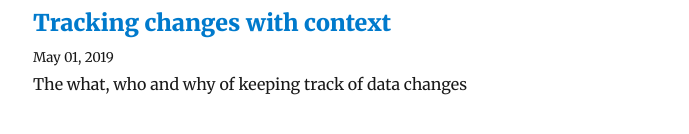
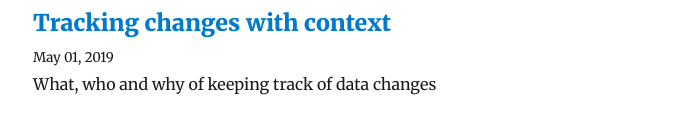
Before and after one commit to luizdamim/luizdamim.com, a Gatsby site: page / in a window 1280 px wide. Shown: the part 468-602 px from the top of the page, without its empty margins (292-981 px from the left). Built offline with nearby package versions, Linux system fonts and the light colour scheme; Gatsby itself is replaced by a stand-in of ours; some packages are replaced by stand-ins of ours.

Commit message:
Fix spelling

```diff
--- a/content/blog/tracking-changes-with-context/index.md
+++ b/content/blog/tracking-changes-with-context/index.md
@@ -1,7 +1,7 @@
 ---
 title: Tracking changes with context
 date: "2019-05-01"
-description: "The what, who and why of keeping track of data changes"
+description: "What, who and why of keeping track of data changes"
 # tags: ["elixir", "phoenix", "ecto"]
 ---
 
```
